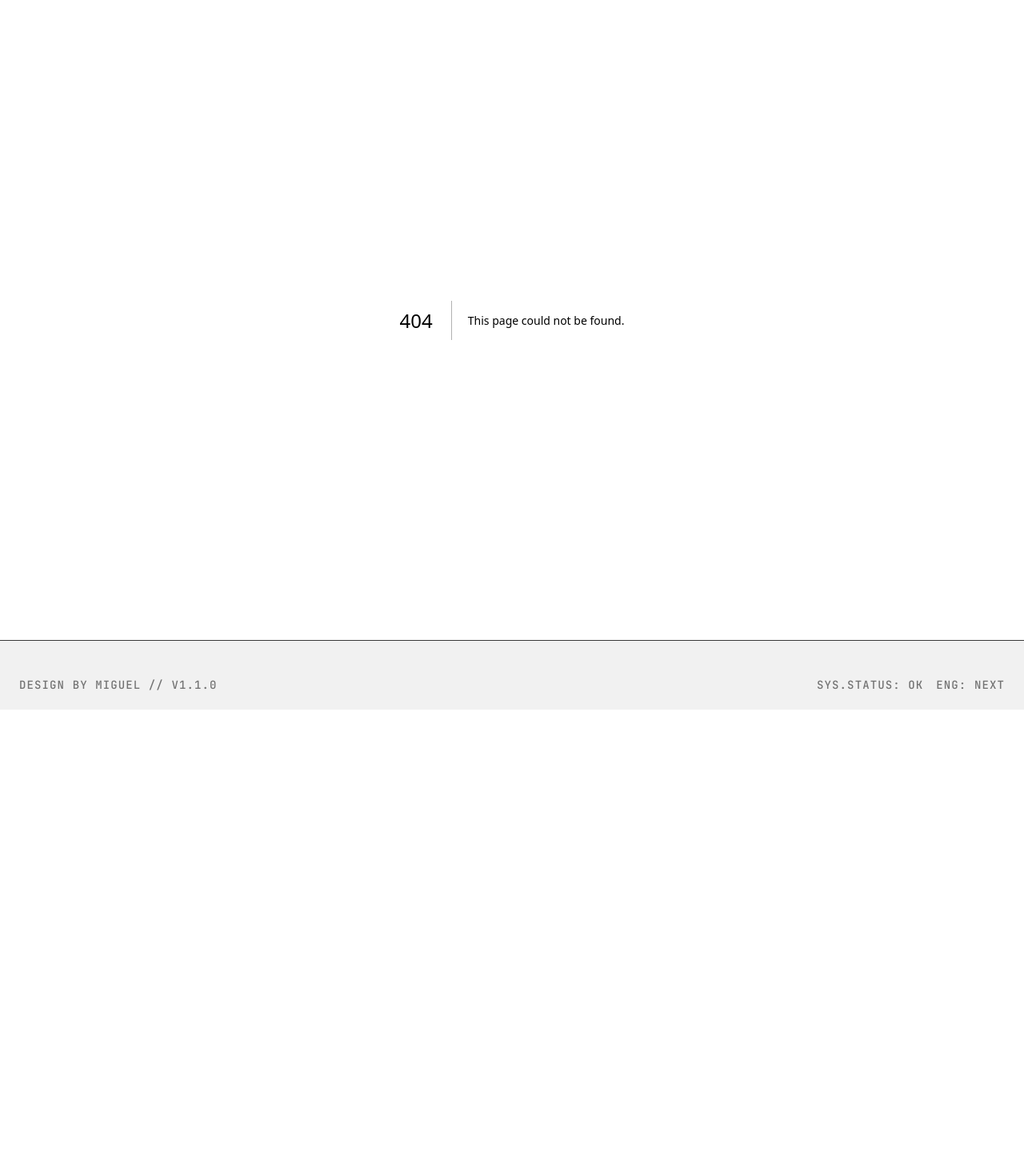
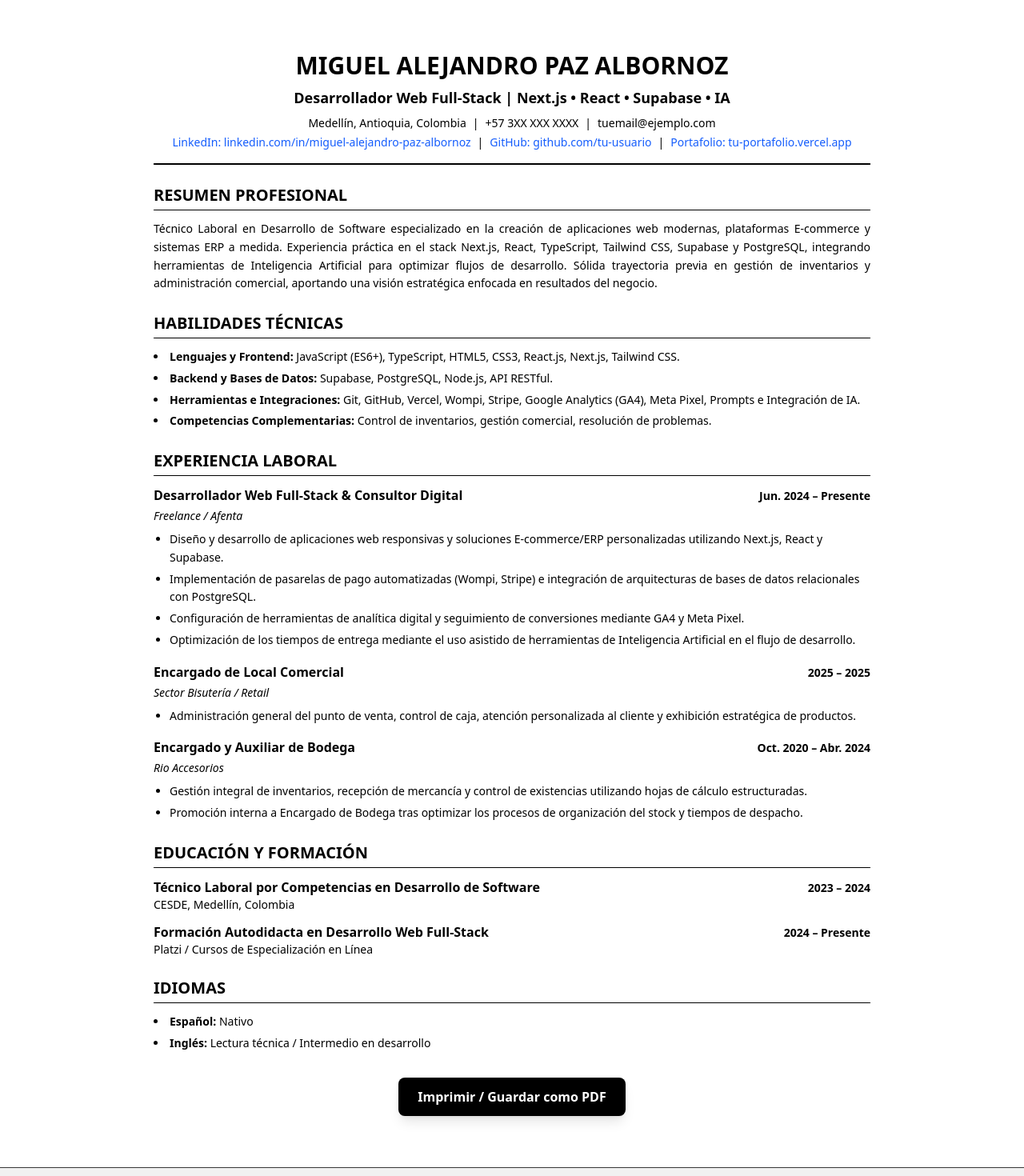
Before and after one commit to 2001mapa/portfolio_mapa, a Next.js app: page /resume in a window 1280 px wide. Before the commit this address had no page. Shown: the top 1470 px of the page at 80% size. Before the commit the page ends 887 px from the top, so only its background shows below. Built offline with nearby package versions, Linux system fonts and the light colour scheme.

Commit message:
feat: Add temporary ATS-friendly resume page

```diff
--- /dev/null
+++ b/src/app/resume/page.tsx
@@ -0,0 +1,130 @@
+export default function ResumePage() {
+  return (
+    <div className="bg-white text-black min-h-screen p-8 md:p-16 font-sans">
+      <div className="max-w-4xl mx-auto bg-white" id="resume-content">
+
+        {/* HEADER */}
+        <header className="text-center border-b-2 border-black pb-4 mb-6">
+          <h1 className="text-3xl font-bold uppercase mb-2">MIGUEL ALEJANDRO PAZ ALBORNOZ</h1>
+          <p className="text-lg font-semibold mb-2">Desarrollador Web Full-Stack | Next.js • React • Supabase • IA</p>
+          <div className="text-sm flex flex-wrap justify-center gap-2">
+            <span>Medellín, Antioquia, Colombia</span>
+            <span>|</span>
+            <span>+57 3XX XXX XXXX</span>
+            <span>|</span>
+            <span>tuemail@ejemplo.com</span>
+          </div>
+          <div className="text-sm flex flex-wrap justify-center gap-2 mt-1">
+            <a href="https://linkedin.com/in/miguel-alejandro-paz-albornoz" className="text-blue-600 hover:underline">LinkedIn: linkedin.com/in/miguel-alejandro-paz-albornoz</a>
+            <span>|</span>
+            <a href="https://github.com/tu-usuario" className="text-blue-600 hover:underline">GitHub: github.com/tu-usuario</a>
+            <span>|</span>
+            <a href="https://tu-portafolio.vercel.app" className="text-blue-600 hover:underline">Portafolio: tu-portafolio.vercel.app</a>
+          </div>
+        </header>
+
+        {/* RESUMEN PROFESIONAL */}
+        <section className="mb-6">
+          <h2 className="text-xl font-bold uppercase border-b border-black mb-3 pb-1">Resumen Profesional</h2>
+          <p className="text-justify text-sm leading-relaxed">
+            Técnico Laboral en Desarrollo de Software especializado en la creación de aplicaciones web modernas, plataformas E-commerce y sistemas ERP a medida. Experiencia práctica en el stack Next.js, React, TypeScript, Tailwind CSS, Supabase y PostgreSQL, integrando herramientas de Inteligencia Artificial para optimizar flujos de desarrollo. Sólida trayectoria previa en gestión de inventarios y administración comercial, aportando una visión estratégica enfocada en resultados del negocio.
+          </p>
+        </section>
+
+        {/* HABILIDADES TÉCNICAS */}
+        <section className="mb-6">
+          <h2 className="text-xl font-bold uppercase border-b border-black mb-3 pb-1">Habilidades Técnicas</h2>
+          <ul className="list-disc list-inside text-sm leading-relaxed space-y-1">
+            <li><strong>Lenguajes y Frontend:</strong> JavaScript (ES6+), TypeScript, HTML5, CSS3, React.js, Next.js, Tailwind CSS.</li>
+            <li><strong>Backend y Bases de Datos:</strong> Supabase, PostgreSQL, Node.js, API RESTful.</li>
+            <li><strong>Herramientas e Integraciones:</strong> Git, GitHub, Vercel, Wompi, Stripe, Google Analytics (GA4), Meta Pixel, Prompts e Integración de IA.</li>
+            <li><strong>Competencias Complementarias:</strong> Control de inventarios, gestión comercial, resolución de problemas.</li>
+          </ul>
+        </section>
+
+        {/* EXPERIENCIA LABORAL */}
+        <section className="mb-6">
+          <h2 className="text-xl font-bold uppercase border-b border-black mb-3 pb-1">Experiencia Laboral</h2>
+
+          <div className="mb-4">
+            <div className="flex justify-between items-baseline mb-1">
+              <h3 className="text-base font-bold">Desarrollador Web Full-Stack & Consultor Digital</h3>
+              <span className="text-sm font-semibold">Jun. 2024 – Presente</span>
+            </div>
+            <p className="text-sm italic mb-2">Freelance / Afenta</p>
+            <ul className="list-disc list-outside ml-5 text-sm leading-relaxed space-y-1">
+              <li>Diseño y desarrollo de aplicaciones web responsivas y soluciones E-commerce/ERP personalizadas utilizando Next.js, React y Supabase.</li>
+              <li>Implementación de pasarelas de pago automatizadas (Wompi, Stripe) e integración de arquitecturas de bases de datos relacionales con PostgreSQL.</li>
+              <li>Configuración de herramientas de analítica digital y seguimiento de conversiones mediante GA4 y Meta Pixel.</li>
+              <li>Optimización de los tiempos de entrega mediante el uso asistido de herramientas de Inteligencia Artificial en el flujo de desarrollo.</li>
+            </ul>
+          </div>
+
+          <div className="mb-4">
+            <div className="flex justify-between items-baseline mb-1">
+              <h3 className="text-base font-bold">Encargado de Local Comercial</h3>
+              <span className="text-sm font-semibold">2025 – 2025</span>
+            </div>
+            <p className="text-sm italic mb-2">Sector Bisutería / Retail</p>
+            <ul className="list-disc list-outside ml-5 text-sm leading-relaxed space-y-1">
+              <li>Administración general del punto de venta, control de caja, atención personalizada al cliente y exhibición estratégica de productos.</li>
+            </ul>
+          </div>
+
+          <div className="mb-2">
+            <div className="flex justify-between items-baseline mb-1">
+              <h3 className="text-base font-bold">Encargado y Auxiliar de Bodega</h3>
+              <span className="text-sm font-semibold">Oct. 2020 – Abr. 2024</span>
+            </div>
+            <p className="text-sm italic mb-2">Rio Accesorios</p>
+            <ul className="list-disc list-outside ml-5 text-sm leading-relaxed space-y-1">
+              <li>Gestión integral de inventarios, recepción de mercancía y control de existencias utilizando hojas de cálculo estructuradas.</li>
+              <li>Promoción interna a Encargado de Bodega tras optimizar los procesos de organización del stock y tiempos de despacho.</li>
+            </ul>
+          </div>
+        </section>
+
+        {/* EDUCACIÓN Y FORMACIÓN */}
+        <section className="mb-6">
+          <h2 className="text-xl font-bold uppercase border-b border-black mb-3 pb-1">Educación y Formación</h2>
+
+          <div className="mb-3">
+            <div className="flex justify-between items-baseline">
+              <h3 className="text-base font-bold">Técnico Laboral por Competencias en Desarrollo de Software</h3>
+              <span className="text-sm font-semibold">2023 – 2024</span>
+            </div>
+            <p className="text-sm">CESDE, Medellín, Colombia</p>
+          </div>
+
+          <div className="mb-2">
+            <div className="flex justify-between items-baseline">
+              <h3 className="text-base font-bold">Formación Autodidacta en Desarrollo Web Full-Stack</h3>
+              <span className="text-sm font-semibold">2024 – Presente</span>
+            </div>
+            <p className="text-sm">Platzi / Cursos de Especialización en Línea</p>
+          </div>
+        </section>
+
+        {/* IDIOMAS */}
+        <section className="mb-6">
+          <h2 className="text-xl font-bold uppercase border-b border-black mb-3 pb-1">Idiomas</h2>
+          <ul className="list-disc list-inside text-sm leading-relaxed space-y-1">
+            <li><strong>Español:</strong> Nativo</li>
+            <li><strong>Inglés:</strong> Lectura técnica / Intermedio en desarrollo</li>
+          </ul>
+        </section>
+
+      </div>
+
+      {/* BOTON IMPRIMIR (no sale en el PDF) */}
+      <div className="mt-8 text-center print:hidden">
+        <button
+          onClick={() => window.print()}
+          className="bg-black text-white px-6 py-3 rounded-lg font-bold hover:bg-gray-800 transition-colors shadow-lg"
+        >
+          Imprimir / Guardar como PDF
+        </button>
+      </div>
+    </div>
+  );
+}
```
